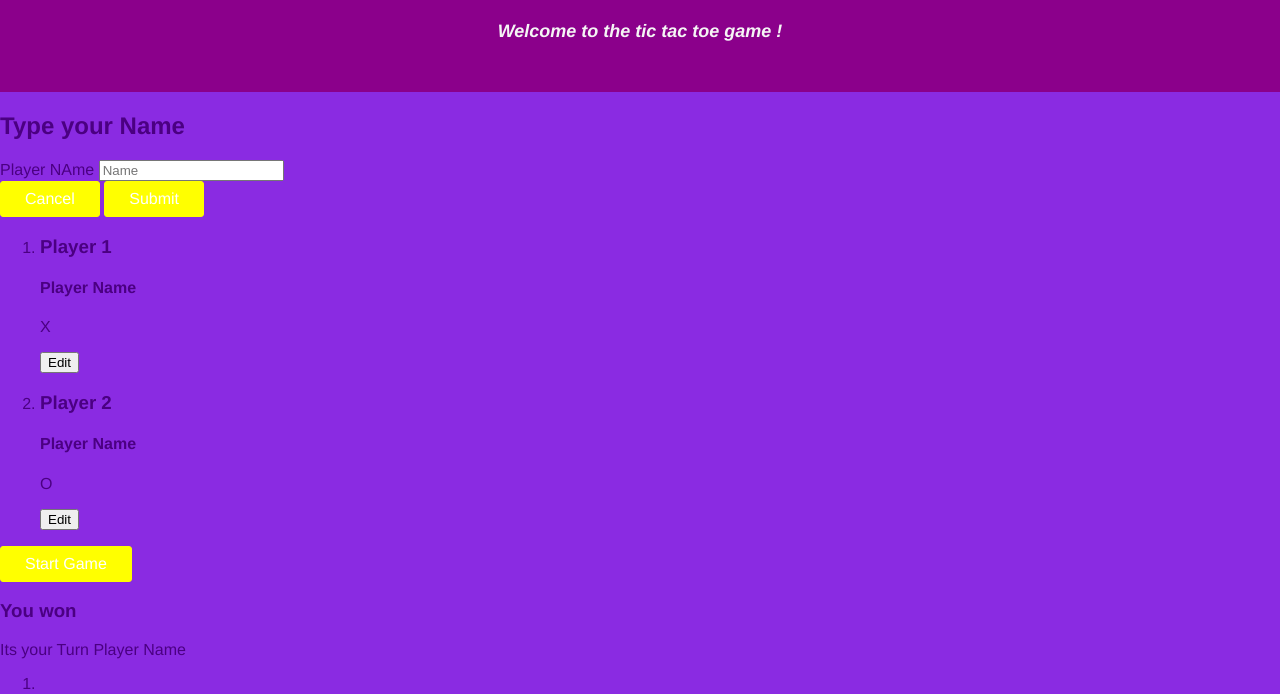
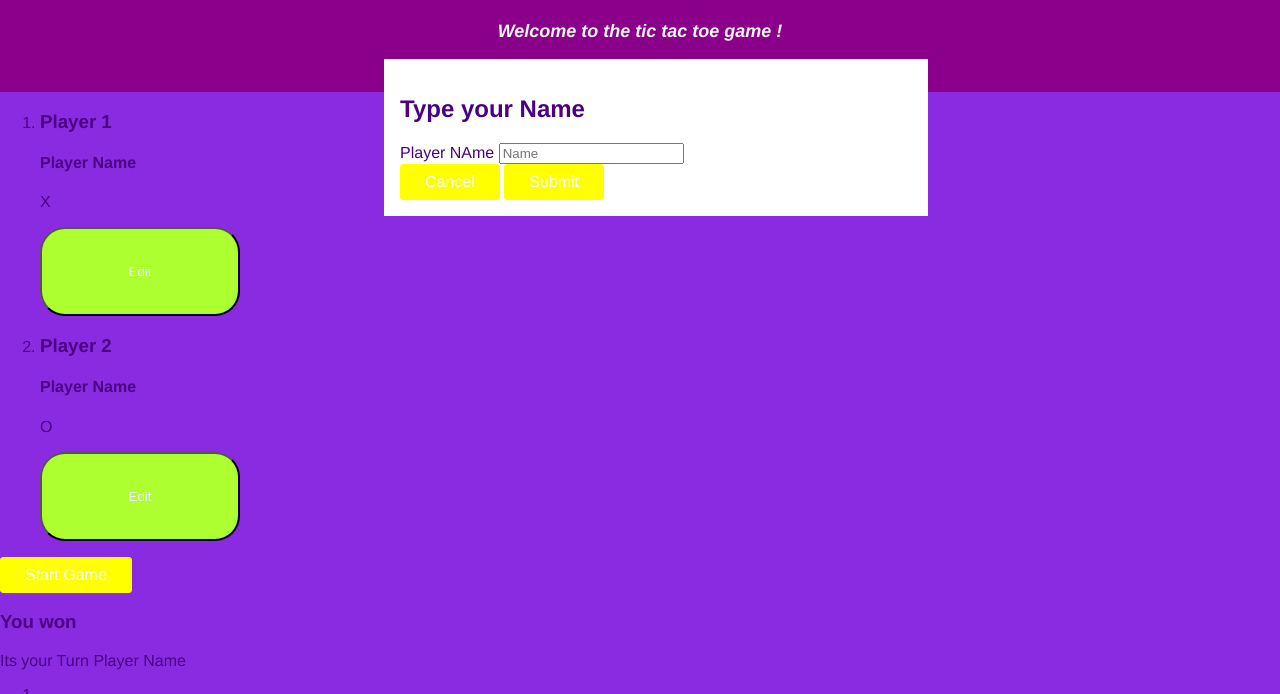
Before and after one commit to DSunilDev/Beloved-FrontEnd, a plain HTML site: page TIC_TAC_TOE/index.html in a window 1280 px wide. Shown: the part 101-795 px from the top of the page. Drawn offline with Linux system fonts and the light colour scheme.

Commit message:
Overlay Designing

```diff
--- a/TIC_TAC_TOE/index.html
+++ b/TIC_TAC_TOE/index.html
@@ -6,6 +6,7 @@
     <meta name="viewport" content="width=device-width, initial-scale=1.0">
     <title>TIC TAC TOE </title>
     <link rel="stylesheet" href="/TIC_TAC_TOE/styles/style.css">
+    <link rel="stylesheet" href="/TIC_TAC_TOE/styles/overlay.css"
 </head>
 <body>
     <header id="main-header">
@@ -14,7 +15,7 @@
     </center>
         </header>
     <main>
-        <aside>
+        <aside class="model">
             <h2>Type your Name</h2>
             <form>
                 <div>
@@ -34,7 +35,7 @@
             <h3>Player 1</h3>
             <h4>Player Name</h4>
             <p>X</p>
-            <button>Edit</button>
+            <button class="bttn">Edit </button>
         </article>
     </li>
     <li>
@@ -42,7 +43,7 @@
             <h3>Player 2</h3>
             <h4>Player Name</h4>
             <p>O</p>
-            <button>Edit</button>
+            <button class="bttn">Edit</button>
         </article>
     </li>
 </ol>
--- /dev/null
+++ b/TIC_TAC_TOE/styles/overlay.css
@@ -0,0 +1,18 @@
+.model
+{
+    position:fixed;
+    top:20%;
+    left:30%;
+    width:40%;
+    background-color:white;
+    padding:1rem;
+    box-shadow: 0 2px 8 px rebeccapurple;
+}
+
+@media(max-width:48rem)
+{
+    .model{
+        left:calc(50% - 20rem);
+        width:40rem;
+    }
+}
--- a/TIC_TAC_TOE/styles/style.css
+++ b/TIC_TAC_TOE/styles/style.css
@@ -32,3 +32,15 @@ body{
     border-color: transparent;
     color:yellowgreen
 }
+
+
+.bttn
+{
+    background-color:greenyellow;
+    color: aliceblue;
+    width:200px;
+    height: 89px;
+    border-radius: 25px;
+    box-shadow: 3px lightcyan;
+    text-align: center;
+}
```
